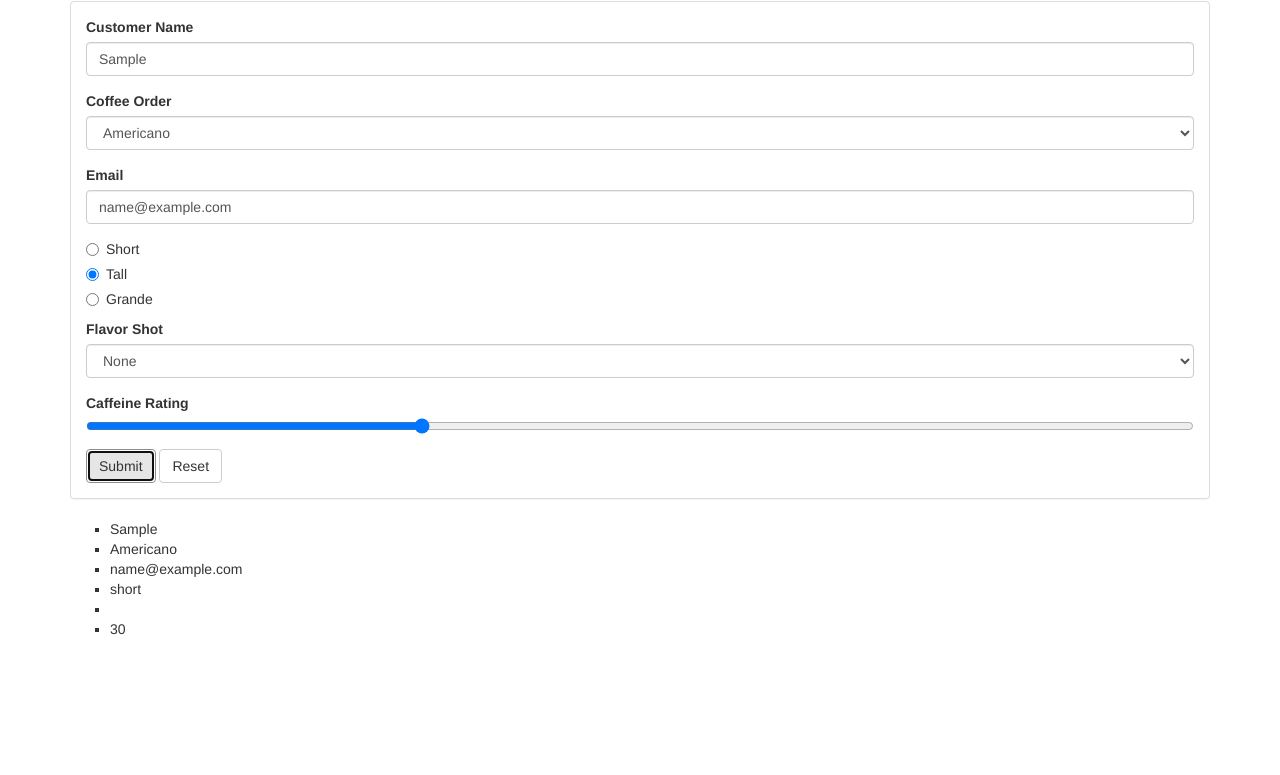
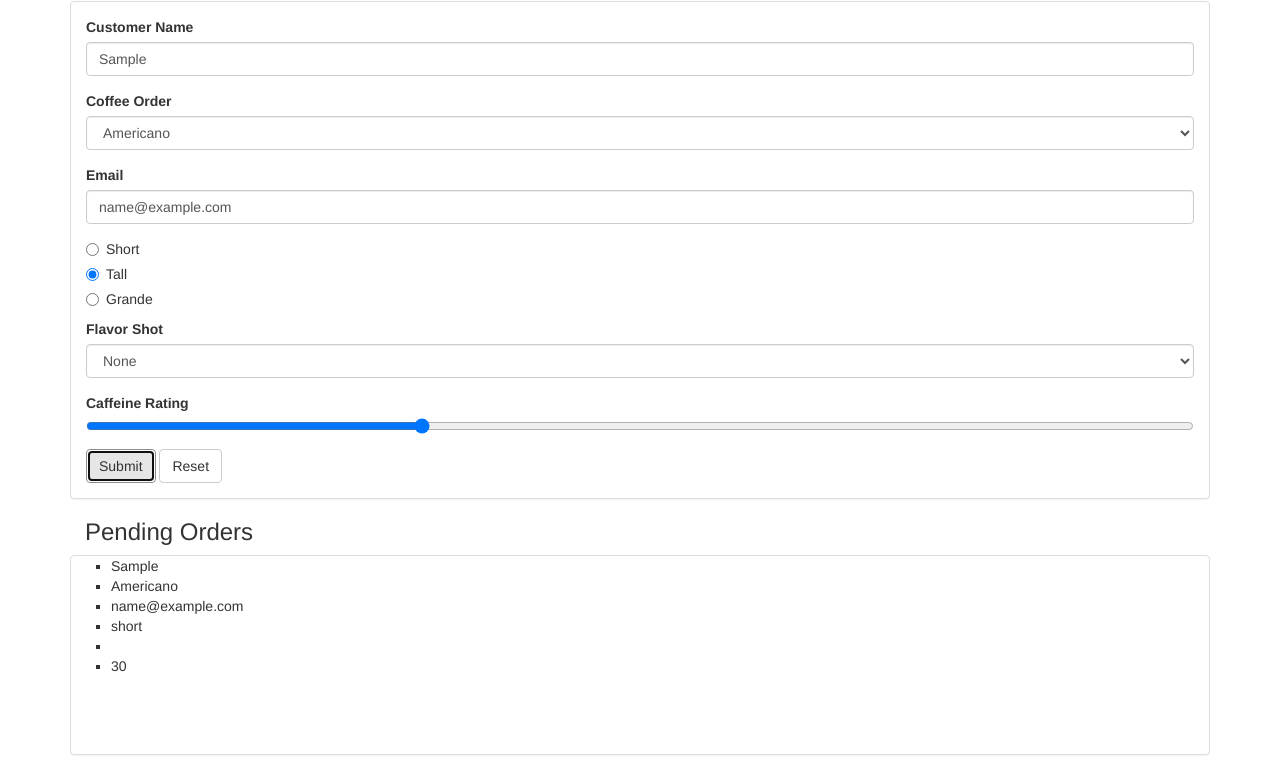
Before and after one commit to janelleany/Coffee-Run-Exercise, a plain HTML site: page index.html in a window 1280 px wide. Both pictures are taken after typing "Sample", "name@example.com" into the empty fields and a click on the button "Submit". Shown: the part 69-844 px from the top of the page. Before the commit the page ends 800 px from the top, so only its background shows below. Drawn offline with nearby package versions, Linux system fonts and the light colour scheme.

Commit message:
Refactored "submit" event handler
The new DOM elements created when form is submitted are now created dynamically (instead of manually) by iterating through the most recent order (an object), and the new DOM elements are populated by extracting the data from the object's key: value pairs.

```diff
--- a/index.html
+++ b/index.html
@@ -67,7 +67,8 @@
           </form>
         </div>
       </div>
-      <div class="orderContainer" style="display: flex; justify-content:flex-start;"></div>
+      <h3 style="padding-left: 15px;">Pending Orders</h3>
+      <div class="orderContainer panel panel-default" style="display: flex; justify-content:flex-start; min-height: 200px;"></div>
     </section>
     <script src="https://code.jquery.com/jquery-3.2.1.min.js"></script>
     <script src="scripts/main.js" charset="utf-8"></script>
--- a/scripts/main.js
+++ b/scripts/main.js
@@ -1,4 +1,4 @@
-// CREATE THE VARIABLES FOR THE DOM ELEMENTS WE NEED TO WORK WITH
+// variables: QUERY & NAME THE DOM ELEMENTS WE NEED TO WORK WITH
 var coffeeForm = document.querySelector("[data-coffee-order='form']");
 var customerName = document.querySelector("[name='customerName']");
 var coffeeOrder = document.querySelector("[name='coffee']");
@@ -6,10 +6,9 @@ var emailAddress = document.querySelector("[name='emailAddress']");
 var size = document.querySelector("[name='size']");
 var flavor = document.querySelector("[name='flavor']");
 var strength = document.querySelector("[name='strength']");
+var orderContainer = document.querySelector(".orderContainer");
 
-var order = []; //empty array to hold order form submissions. array elements are objects
-
-var orderContainer = document.querySelector(".orderContainer"); // find empty div element to hold orders
+var orders = []; // empty array to hold order form submissions. array items will be objects.
 
 // function: CREATE A NEW ELEMENT & GIVE IT A CLASS & ATTRIBUTES
 var createNew = function(tagName, className, attribute, attributeValue) {
@@ -20,9 +19,11 @@ var createNew = function(tagName, className, attribute, attributeValue) {
 }
 // the end
 
-// function: "SUBMIT" EVENT HANDLER. [[NOTE TO JANELLE: REFACTOR THE HECK OUT OF THIS, PLEASE]]
+// function: "SUBMIT" EVENT HANDLER FOR FORM EVENT LISTENER
 var submitOrder = function(event) {
     event.preventDefault();
+
+    // create variable to hold newest order as an object in orders array
     var newestOrder = {
         customerName: customerName.value,
         type: coffeeOrder.value,
@@ -31,38 +32,29 @@ var submitOrder = function(event) {
         flavor: flavor.value,
         strength: strength.value
     };
-    order.push(newestOrder);
-    console.log(order);
+
+    // create newUL DOM element for newestOrder. add an event listener for click & call _f_removeMe
     var newUL = createNew("ul", "orderUL", "style", "list-style-type: square;");
     newUL.addEventListener("click", function() {
         orderContainer.removeChild(newUL);
     });
-    var customerNameLI = createNew("li");
-    var coffeeLI = createNew("li");
-    var emailLI = createNew("li");
-    var sizeLI = createNew("li");
-    var flavorLI = createNew("li");
-    var strengthLI = createNew("li");
-    customerNameLI.textContent = customerName.value;
-    coffeeLI.textContent = coffeeOrder.value;
-    emailLI.textContent = emailAddress.value;
-    sizeLI.textContent = size.value;
-    flavorLI.textContent = flavor.value;
-    strengthLI.textContent = strength.value;
-    newUL.appendChild(customerNameLI);
-    newUL.appendChild(coffeeLI);
-    newUL.appendChild(emailLI);
-    newUL.appendChild(sizeLI);
-    newUL.appendChild(flavorLI);
-    newUL.appendChild(strengthLI);
+
+    // loop through values in newestOrder object and forEach: create newLI DOM element via _f_createNew, set text to the newestOrder value/currentOrderElement, & append to newUL
+    Object.values(newestOrder).forEach(function(currentOrderElement) {
+        var newLI = createNew("li", "orderLI");
+        newLI.textContent = currentOrderElement;
+        newUL.appendChild(newLI);
+    });
+
+    // append newUL DOM element to parent div DOM element.
     orderContainer.appendChild(newUL);
-};
+
+    // push newestOrder object to orders array
+    orders.push(newestOrder);
+    console.log(orders);
+
+    };
 // the end
 
-// ADD AN EVENT LISTENER TO THE FORM
+// ADD AN EVENT LISTENER TO THE FORM DOM ELEMENT
 coffeeForm.addEventListener("submit", submitOrder);
-
-// ADD AN EVENT LISTENER TO THE UL HOLDING THE ORDER
-orderUL.addEventListener("click", function(event) {
-    var orderUL = document.querySelector(".orderUL");
-})
```
